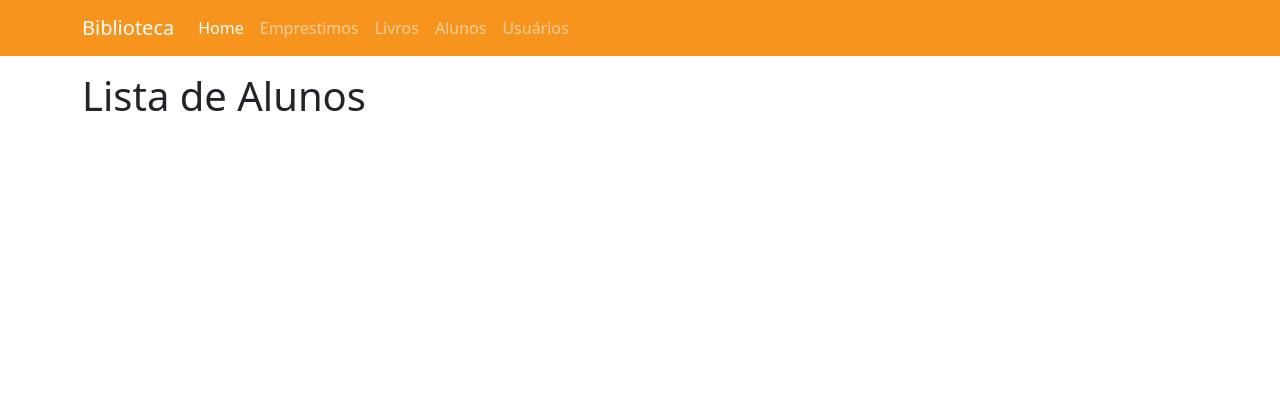
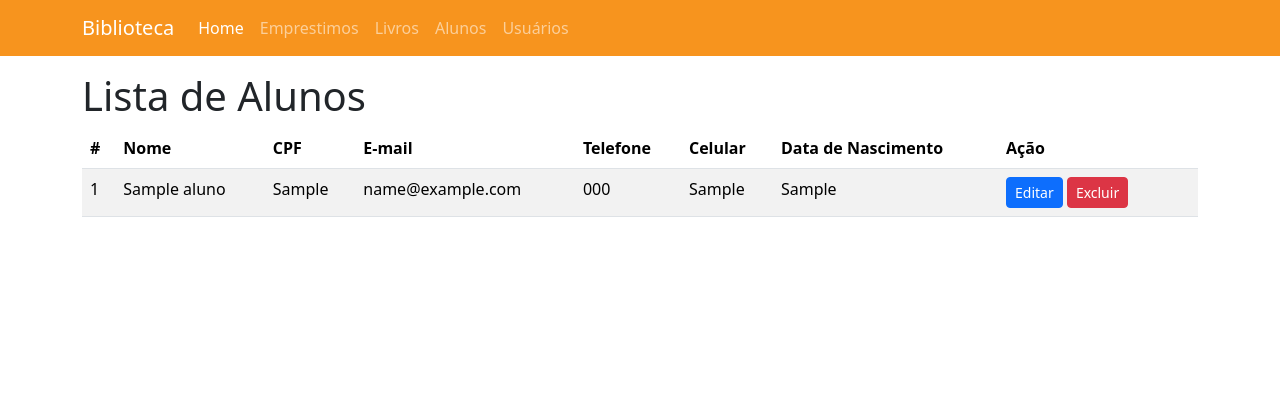
Before and after one commit to RafaelS3iwa/sistemabiblioteca, a PHP site: page /admin/alunos/ in a window 1280 px wide. Shown: the top 420 px of the page. Run offline with PHP 8.4, Linux system fonts and the light colour scheme; tables that the repository leaves empty or names only in its code hold one stand-in row (values such as "Sample post").

Commit message:
telas 06/09/2023

```diff
--- a/admin/alunos/index.php
+++ b/admin/alunos/index.php
@@ -5,6 +5,45 @@
 
     <main class="container mt-3 mb-3">
         <h1>Lista de Alunos</h1>
+
+        <table class="table table-striped">
+            <thead>
+                <tr>
+                    <th>#</th>
+                    <th>Nome</th>
+                    <th>CPF</th>
+                    <th>E-mail</th>
+                    <th>Telefone</th>
+                    <th>Celular</th>
+                    <th>Data de Nascimento</th>
+                    <th style="width: 200px;">Ação</
+                </tr>
+            </thead>
+            <tbody>
+                <?php
+                    $alunoController = new AlunoController();
+                    $alunos = $alunoController->listarAlunos();
+
+                    foreach($alunos as $aluno):
+                ?>
+                <tr>
+                    <td><?=$aluno->id_aluno?></td>
+                    <td><?=$aluno->nome?></td>
+                    <td><?=$aluno->cpf?></td>
+                    <td><?=$aluno->email?></td>
+                    <td><?=$aluno->telefone?></td>
+                    <td><?=$aluno->celular?></td>
+                    <td><?=$aluno->data_nascimento?></td>
+                    <td>
+                            <a href="#" class="btn btn-primary btn-sm">Editar</a>
+                            <a href="#" class="btn btn-danger btn-sm">Excluir</a>
+                    </td>
+                </tr>
+                <?php endforeach; ?>
+
+            </tbody>
+        </table>
+
     </main>
 
 <?php require_once $_SERVER['DOCUMENT_ROOT'] . "/includes/rodape.php" ?>
--- a/controllers/AlunoController.php
+++ b/controllers/AlunoController.php
@@ -1,5 +1,5 @@
 <?php
-
+require_once $_SERVER['DOCUMENT_ROOT'] . "/models/Aluno.php";
 class AlunoController
 {
     private $alunoModel;
@@ -8,4 +8,7 @@ class AlunoController
     {
         $this->alunoModel = new Aluno();
     }
+    public function listarAlunos(){
+        return $this->alunoModel->listar();
+    }
 }
--- a/controllers/LivroController.php
+++ b/controllers/LivroController.php
@@ -1,5 +1,5 @@
 <?php
-
+require_once $_SERVER['DOCUMENT_ROOT'] . "/models/Livro.php";
 class LivroController
 {
     private $livroModel;
@@ -8,4 +8,8 @@ class LivroController
     {
         $this->livroModel = new Livro();
     }
+
+    public function listarLivros(){
+        return $this->livroModel->listar();
+    }
 }
--- a/includes/cabecalho.php
+++ b/includes/cabecalho.php
@@ -24,7 +24,7 @@
                     <div class="navbar-nav">
                         <a class="nav-link active" aria-current="page" href="/admin/">Home</a>
                         <a class="nav-link" href="#">Emprestimos</a>
-                        <a class="nav-link" href="#">Livros</a>
+                        <a class="nav-link" href="/admin/livros/">Livros</a>
                         <a class="nav-link" href="/admin/alunos/">Alunos</a>
                         <a class="nav-link" href="/admin/usuarios/">Usuários</a>
                     </div>
--- a/models/Livro.php
+++ b/models/Livro.php
@@ -1,5 +1,5 @@
 <?php
-
+require_once $_SERVER['DOCUMENT_ROOT'] . "/database/DBConexao.php";
 class Livro{
 
     protected $db;
@@ -39,6 +39,7 @@ class Livro{
             $query = ("SELECT * FROM {$this->table} WHERE titulo LIKE '%:titulo%");
             $stmt = $this->db->prepare($query);
             $stmt->bindParam(':%titulo%', $titulo, PDO::PARAM_STR);
+
             $stmt->execute();
 
             return $stmt->fetch(PDO::FETCH_OBJ);
```
Also changed, not shown: admin/livros/index.php (added, +48 -0 lines), models/Aluno.php (+12 -24 lines), models/Usuario.php (line endings or trailing spaces).
